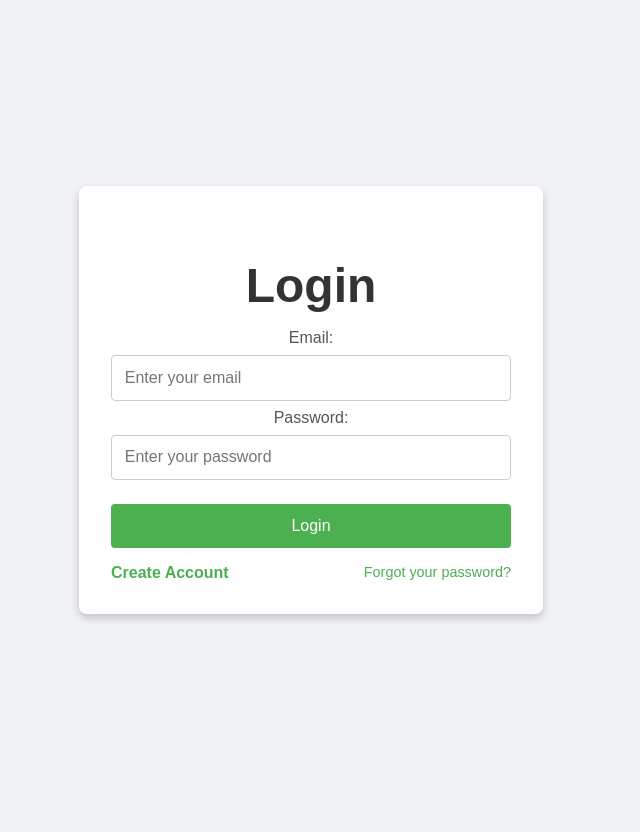
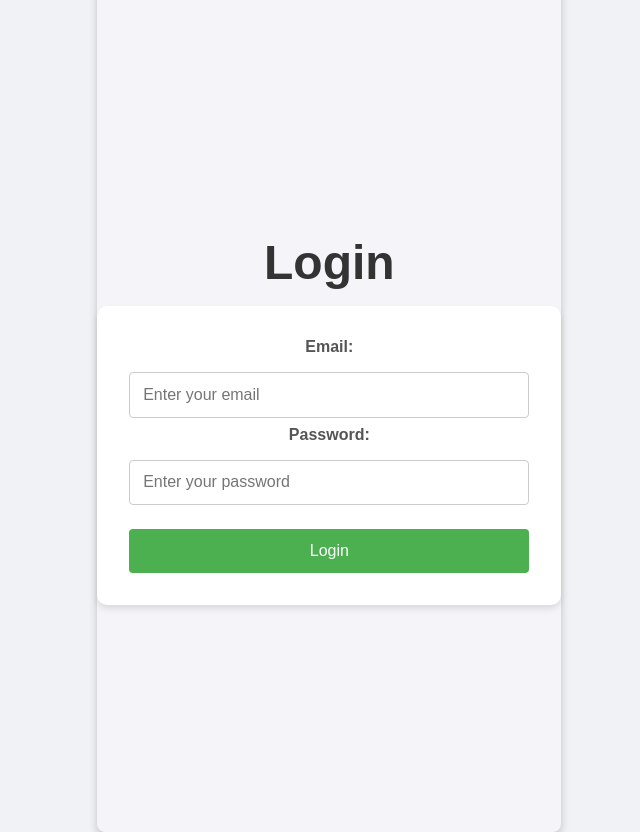
Before and after one commit to hemersondecarli/rapidMedicalSolution, a React (Create React App) app in the folder health-assistant-app/: page /login in a window 1280 px wide. Shown: the whole page, without its empty margins (329-969 px from the left). Before the commit the page ends 800 px from the top, so only its background shows below. Built offline with nearby package versions, Linux system fonts and the light colour scheme.

Commit message:
-Implemented direcxtion to dashboard on successful login -Fixed MongoDB connection issues in .env configuration

```diff
--- a/health-assistant-app/src/App.js
+++ b/health-assistant-app/src/App.js
@@ -3,29 +3,17 @@ import React from 'react';
 import { BrowserRouter as Router, Route, Routes } from 'react-router-dom';
 import Home from './pages/Home';
 import Login from './pages/Login';
-import Patient from './pages/Patient';
 import Registration from './pages/Registration';
-import Dashboard from './pages/Dashboard'; // Import Dashboard
-import PrivateRoute from './components/PrivateRoute'; // Import PrivateRoute
+import Dashboard from './pages/Dashboard'; // Import Dashboard page
 
 function App() {
     return (
         <Router>
             <Routes>
                 <Route path="/" element={<Home />} />
-        <Route path="/Login" element={<Login />} />
-        <Route path="/Patient" element={<Patient />} />
-        <Route path="/Registration" element={<Registration />} />
-
-        {/* Protected Dashboard Route */}
-        <Route
-          path="/Dashboard"
-          element={
-            <PrivateRoute>
-              <Dashboard />
-            </PrivateRoute>
-          }
-        />
+                <Route path="/login" element={<Login />} />
+                <Route path="/registration" element={<Registration />} />
+                <Route path="/dashboard" element={<Dashboard />} /> {/* Add Dashboard Route */}
             </Routes>
         </Router>
     );
--- a/health-assistant-app/src/pages/Dashboard.js
+++ b/health-assistant-app/src/pages/Dashboard.js
@@ -1,26 +1,28 @@
-// src/pages/Dashboard.js
 import React from 'react';
 import { useNavigate } from 'react-router-dom';
-import '../styles/Dashboard.css';
 
 function Dashboard() {
     const navigate = useNavigate();
 
-    // Handle user logout
     const handleLogout = () => {
-        localStorage.removeItem('token'); // Clear the token from local storage
-        navigate('/login'); // Redirect to the login page
+        localStorage.removeItem('user'); // Clear user data
+        navigate('/login'); // Redirect to login page
     };
 
+    const user = JSON.parse(localStorage.getItem('user'));
+// Dashboard
     return (
-        <div className="dashboard-container">
-            <h1>Welcome to Your Dashboard</h1>
-            <p>Here, you can manage your profile and track your health.</p>
+        <div>
+            <h1>Welcome <strong></strong> {user.name}</h1>
+            {user && (
+                <div>
+                    <p><strong>Name:</strong> {user.name}</p>
+                    <p><strong>Email:</strong> {user.email}</p>
 
-            {/* Logout Button */}
-            <button className="logout-button" onClick={handleLogout}>
-                Logout
-            </button>
+                    <button onClick={handleLogout}>Logout</button>
+                </div>
+            )}
+            {!user && <p>No user details available.</p>}
         </div>
     );
 }
--- a/health-assistant-app/src/pages/login.js
+++ b/health-assistant-app/src/pages/login.js
@@ -1,21 +1,78 @@
 // src/pages/Login.js
-import React from 'react';
+import React, { useState } from 'react';
+import { useNavigate } from 'react-router-dom'; // Import useNavigate for redirection
+import '../styles/Login.css';
+import api from '../services/api'; // Axios instance
 
 function Login() {
+    const navigate = useNavigate(); // Hook for navigation
+    const [formData, setFormData] = useState({
+        email: '',
+        password: '',
+    });
+    const [message, setMessage] = useState('');
+    const [error, setError] = useState('');
+
+    const handleChange = (e) => {
+        const { name, value } = e.target;
+        setFormData({
+            ...formData,
+            [name]: value,
+        });
+    };
+
+    const handleSubmit = async (e) => {
+        e.preventDefault();
+        setMessage('');
+        setError('');
+
+        try {
+            const response = await api.post('/users/login', formData);
+            setMessage(response.data.message);
+
+            // Save user details in local storage (optional)
+            localStorage.setItem('user', JSON.stringify(response.data.user));
+
+            // Redirect to another page (e.g., User Dashboard)
+            navigate('/dashboard'); // Replace '/dashboard' with the route to your desired page
+        } catch (error) {
+            console.error('Login error:', error.response?.data || error.message);
+            setError(error.response?.data?.message || 'An error occurred during login');
+        }
+    };
+
     return (
         <div className="login-container">
             <h2>Login</h2>
-            <form id="loginForm">
+            <form id="LoginForm" onSubmit={handleSubmit}>
                 <label htmlFor="email">Email:</label>
-                <input type="email" id="email" name="email" placeholder="Enter your email" required />
+                <input
+                    type="email"
+                    id="email"
+                    name="email"
+                    value={formData.email}
+                    onChange={handleChange}
+                    placeholder="Enter your email"
+                    required
+                />
 
                 <label htmlFor="password">Password:</label>
-                <input type="password" id="password" name="password" placeholder="Enter your password" required />
+                <input
+                    type="password"
+                    id="password"
+                    name="password"
+                    value={formData.password}
+                    onChange={handleChange}
+                    placeholder="Enter your password"
+                    required
+                />
 
-                <button type="submit">Login</button>
-                <a href="#" className="forgot_pw_link">Forgot your password?</a>
-                <a href="Registration" className="create-account-link">Create Account</a>
+                <button type="submit" className="submit-button">Login</button>
             </form>
+
+            {/* Display messages */}
+            {message && <p style={{ color: 'green' }}>{message}</p>}
+            {error && <p style={{ color: 'red' }}>{error}</p>}
         </div>
     );
 }
--- /dev/null
+++ b/health-assistant-app/src/styles/Login.css
@@ -0,0 +1,55 @@
+.login-container {
+    display: flex;
+    flex-direction: column;
+    align-items: center;
+    justify-content: center;
+    min-height: 100vh;
+    background-color: #f4f4f9;
+}
+
+h2 {
+    font-size: 2rem;
+    margin-bottom: 1rem;
+}
+
+form {
+    background: #fff;
+    padding: 2rem;
+    border-radius: 10px;
+    box-shadow: 0px 4px 6px rgba(0, 0, 0, 0.1);
+    width: 100%;
+    max-width: 400px;
+}
+
+form label {
+    display: block;
+    font-weight: bold;
+    margin-bottom: 0.5rem;
+}
+
+form input {
+    width: 100%;
+    padding: 0.75rem;
+    margin-bottom: 1rem;
+    border: 1px solid #ccc;
+    border-radius: 5px;
+}
+
+.submit-button {
+    background-color: #28a745;
+    color: white;
+    border: none;
+    padding: 0.75rem;
+    border-radius: 5px;
+    cursor: pointer;
+    transition: background-color 0.3s;
+}
+
+.submit-button:hover {
+    background-color: #218838;
+}
+
+p {
+    margin-top: 1rem;
+    font-size: 0.9rem;
+}
```
Also changed, not shown: health-assistant-app/src/backend/routes/userRoutes.js (+24 -26 lines). Lines whose indentation alone changed are shown as unchanged.
